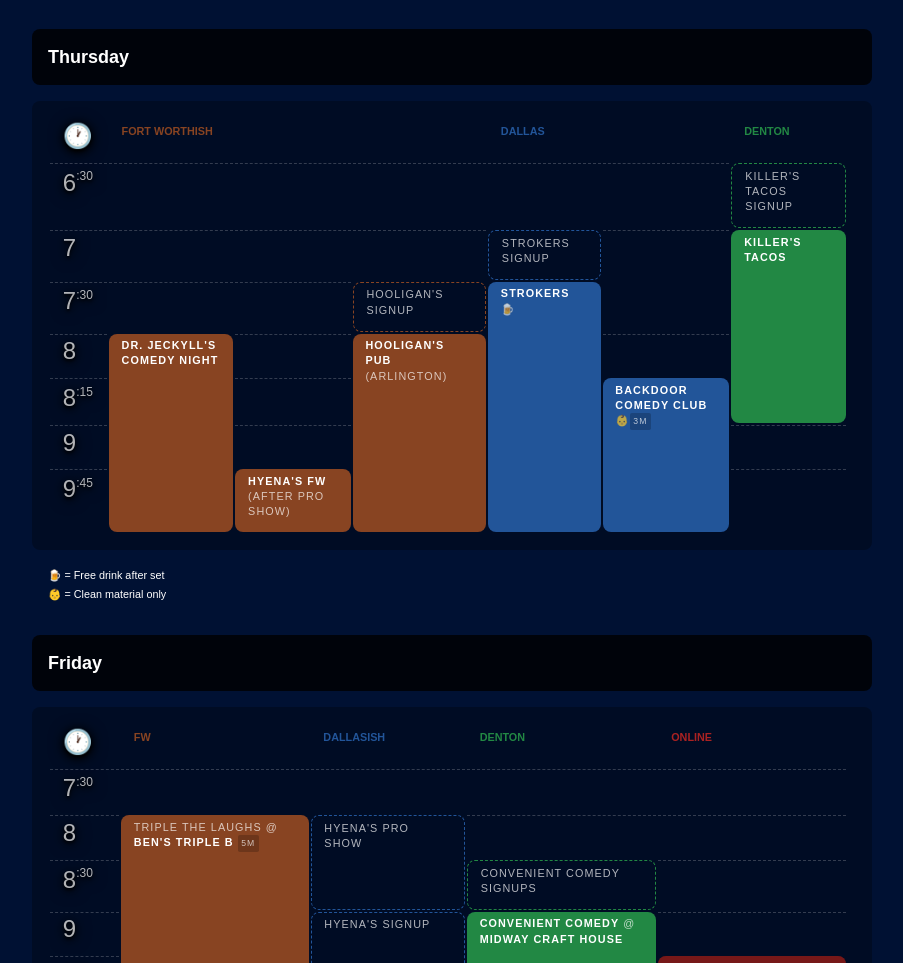
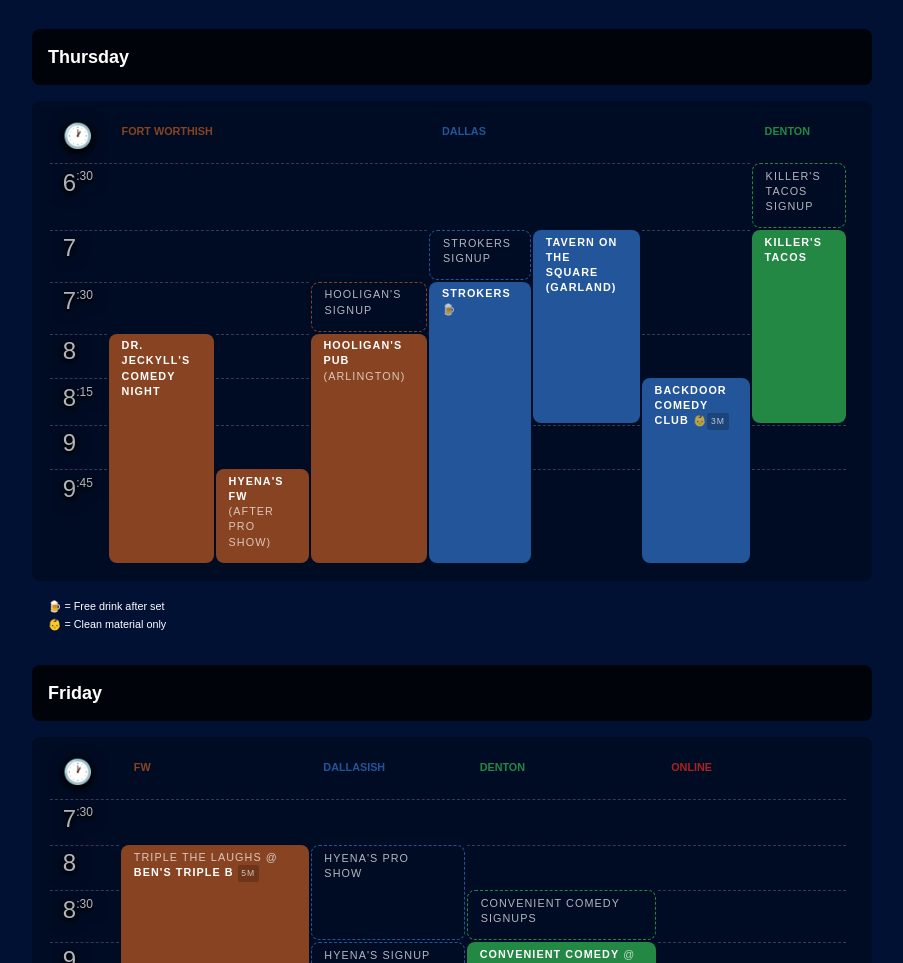
Before and after one commit to davmillar/comedy-houston, a plain HTML site: page index.html in a window 1280 px wide. Shown: the part 2629-3592 px from the top of the page, without its empty margins (188-1091 px from the left). Drawn offline with Linux system fonts and the light colour scheme.

Commit message:
Added Garland Tavern mic.

```diff
--- a/index.html
+++ b/index.html
@@ -399,11 +399,12 @@
                 <tr>
                     <th>🕐</th>
                     <th class="fw" colspan="3">Fort Worthish</th>
-                    <th class="dal" colspan="2">Dallas</th>
+                    <th class="dal" colspan="3">Dallas</th>
                     <th class="den">Denton</th>
                 </tr>
                 <tr>
                     <td>6<em>:30</em></td>
+                    <td></td>
                     <td></td>
                     <td></td>
                     <td></td>
@@ -417,6 +418,7 @@
                     <td></td>
                     <td></td>
                     <td class="dal-signup">Strokers Signup</td>
+                    <td class="dal" rowspan="4"><a href="geo:32.8275077,-97.1901128" data-address="601 W State St, Garland, TX 75040">Tavern on the Square (Garland)</a></td>
                     <td></td>
                     <td class="den" rowspan="4"><a href="geo:33.218480,-97.147470" data-address="424 Bryan St, Denton, TX 76201">Killer's Tacos</a></td>
                 </tr>
@@ -443,10 +445,12 @@
                     <td>9</td>
                     <td></td>
                     <td></td>
+                    <td></td>
                 </tr>
                 <tr>
                     <td>9<em>:45</em></td>
                     <td class="fw"><a href="geo:32.7552555,-97.3325827" data-address="425 Commerce St, Fort Worth, TX 76102">Hyena's FW</a> (after pro show)</td>
+                    <td></td>
                     <td></td>
                 </tr>
             </table>
```
